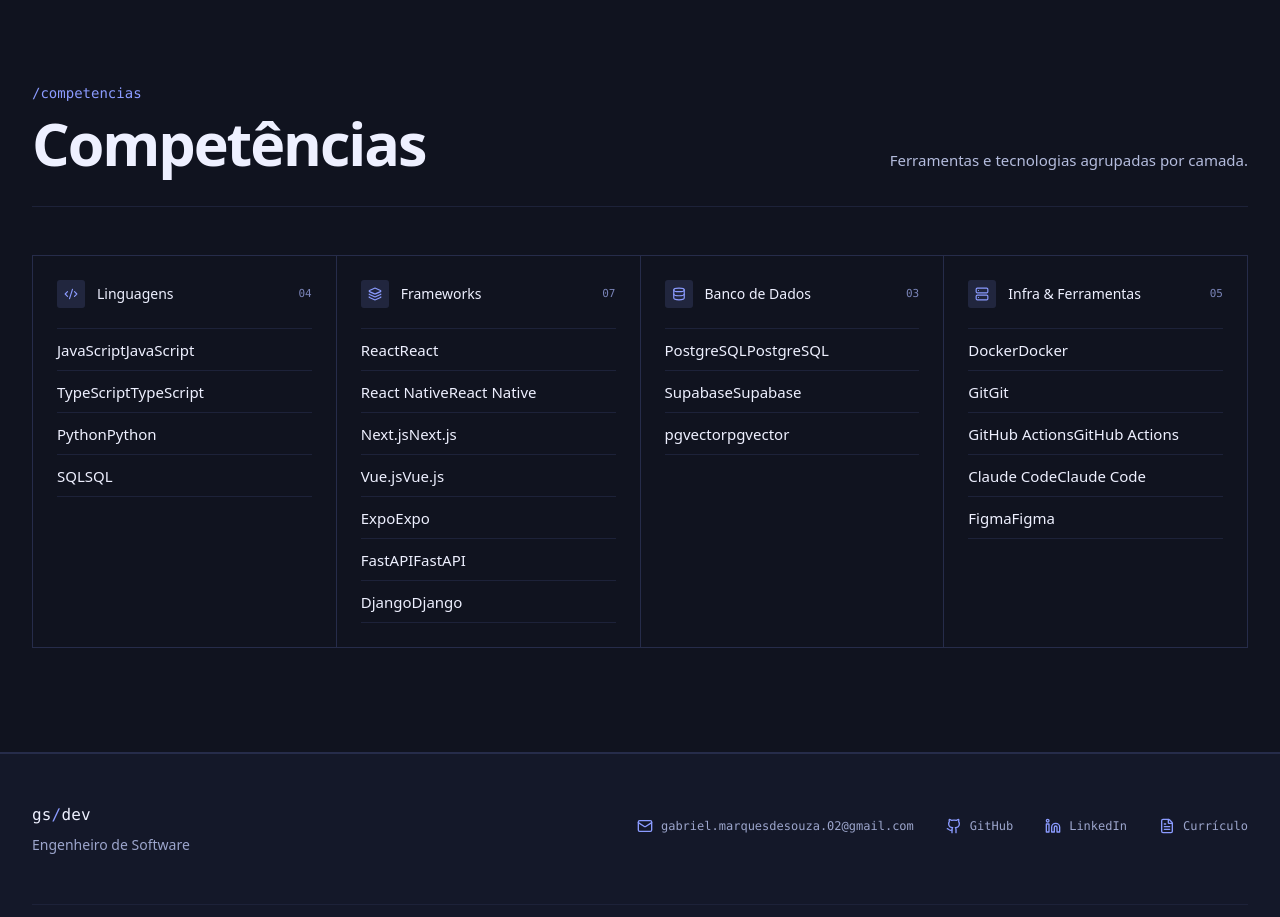
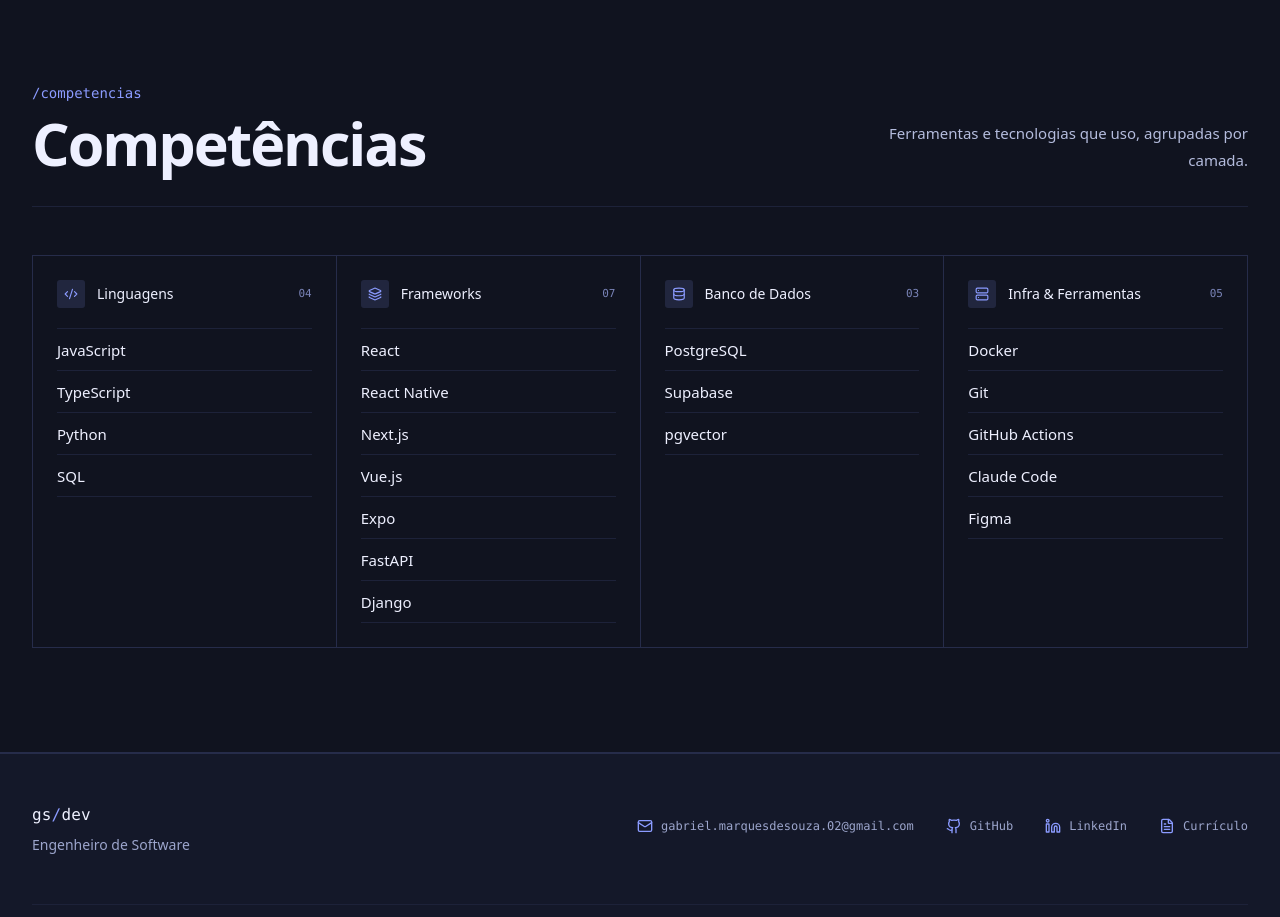
Before and after one commit to GabrielMS00/Portifolio, a React (Vite) app: page / in a window 1280 px wide. Shown: the part 4500-5417 px from the top of the page. Built offline with nearby package versions, Linux system fonts and the light colour scheme.

Commit message:
Correção do README.md e do Skills.tsx

```diff
--- a/src/components/Skills.tsx
+++ b/src/components/Skills.tsx
@@ -12,7 +12,6 @@
           title="Competências"
           titleId="competencias-title"
           description="Ferramentas e tecnologias que uso, agrupadas por camada."
-          description="Ferramentas e tecnologias agrupadas por camada."
         />
 
         <div className="skills__grid">
@@ -30,7 +29,6 @@
                 {skills.map((skill) => (
                   <li className="skill" key={skill.name}>
                     {skill.name}
-                    <span className="skill__name">{skill.name}</span>
                   </li>
                 ))}
               </ul>
```
Also changed, not shown: 1 other file (tests, documents, lock files or other folders).
